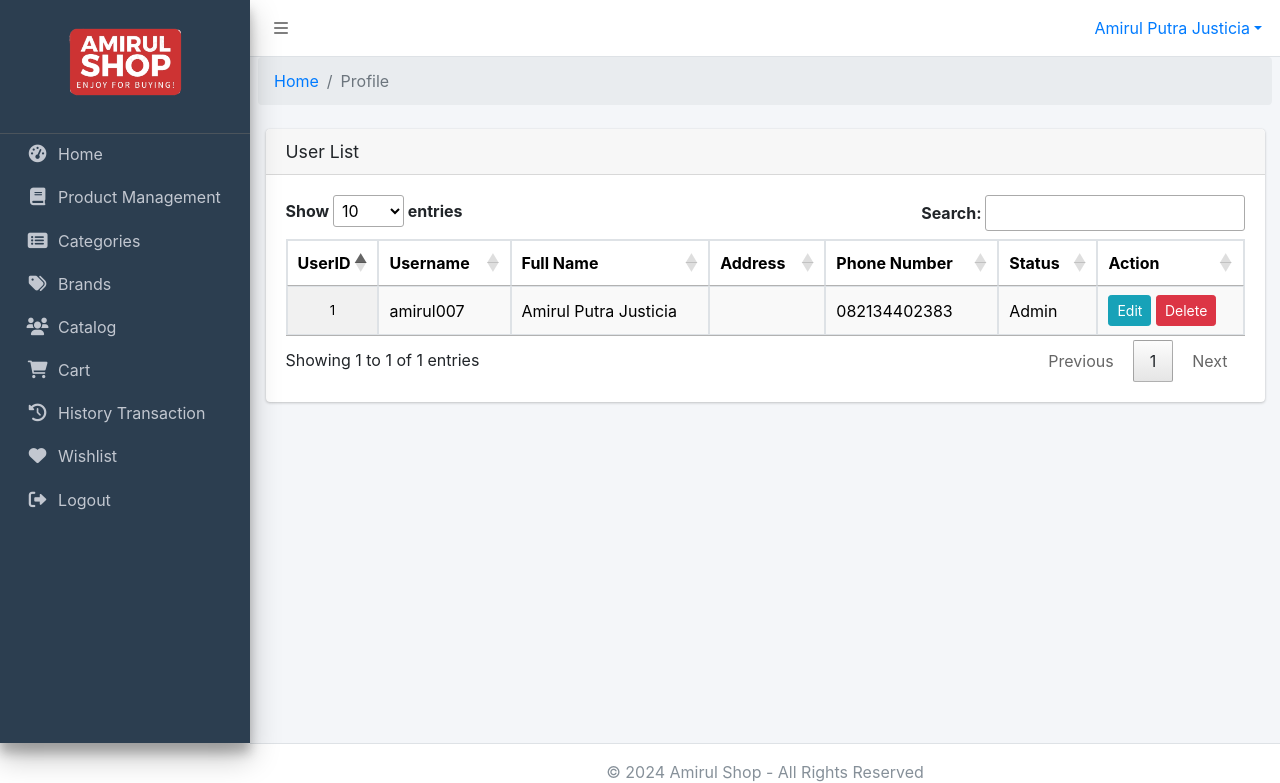
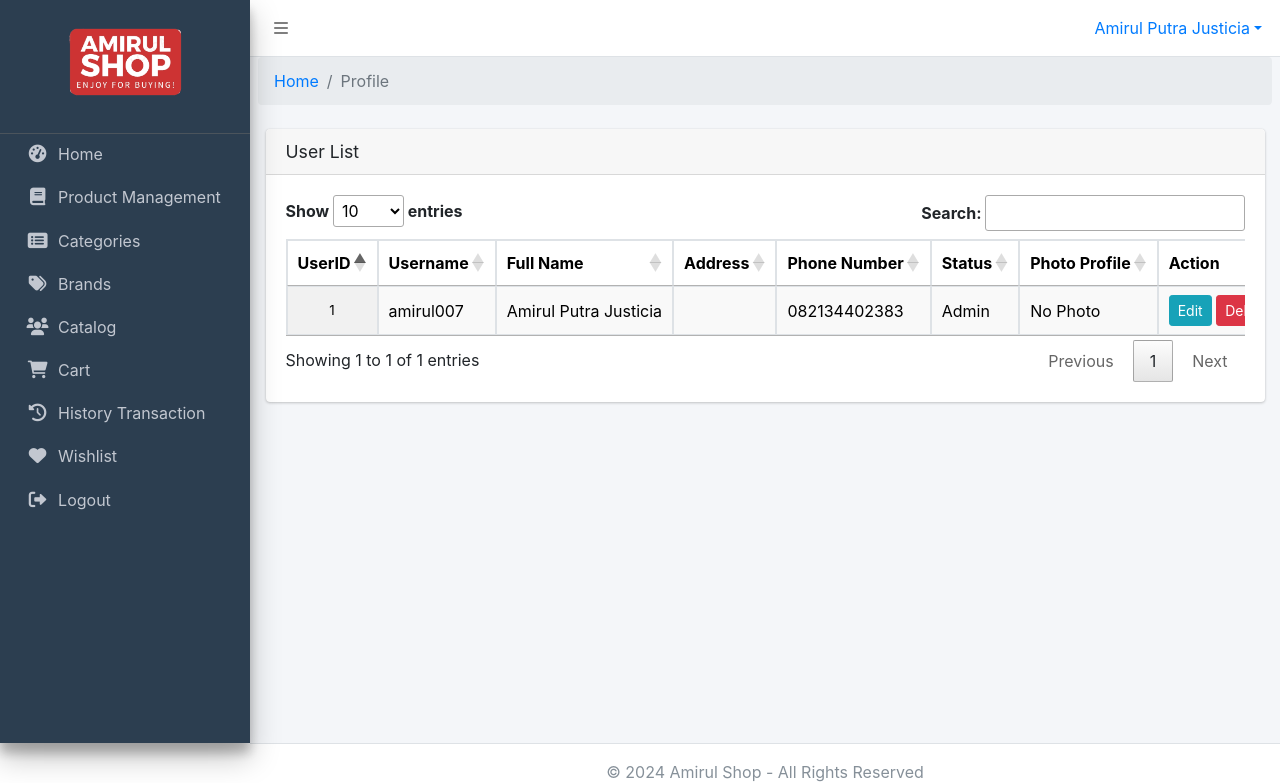
Before and after one commit to AmirulJusticia0507/toko-amirul, a PHP site: page /tcpdf/profile.php in a window 1280 px wide. Shown: the top 783 px of the page. Run offline with PHP 8.4, Linux system fonts and the light colour scheme; a user stored in the database is signed in; data comes from the database, SQL or seed files in the repository; lists and menus that the app fills with data are empty; some libraries are stand-ins or nearby versions.

Commit message:
updated profile.php
updated profile.php

```diff
--- a/profile.php
+++ b/profile.php
@@ -9,7 +9,7 @@ if (!isset($_SESSION['userid'])) {
 
 // Ambil informasi pengguna yang sedang login
 $userid = $_SESSION['userid'];
-$query = "SELECT * FROM `users` WHERE `userid` = '$userid'";
+$query = "SELECT *, NULL as photo_profile FROM `users` WHERE `userid` = '$userid'";
 $result = mysqli_query($koneklocalhost, $query);
 
 if (!$result) {
@@ -18,6 +18,11 @@ if (!$result) {
 
 $row = mysqli_fetch_assoc($result);
 $status = $row['status'];
+if (isset($row['photo_profile'])) {
+    $photo_profile = $row['photo_profile'];
+} else {
+    $photo_profile = null; // Handle the case where photo_profile is null or undefined
+}
 
 // Jika yang login adalah Customer, batasi hanya menampilkan data dirinya sendiri
 if ($status == 'Customer') {
@@ -40,7 +45,44 @@ if ($_SERVER["REQUEST_METHOD"] == "POST" && isset($_POST['update_profile'])) {
     $no_hp = mysqli_real_escape_string($koneklocalhost, $_POST['no_hp']);
     $edit_userid = mysqli_real_escape_string($koneklocalhost, $_POST['userid']);
 
-    // Query untuk update data profile
+    // Upload foto profile jika ada yang diunggah
+    if (isset($_FILES['photo_profile']) && $_FILES['photo_profile']['error'] === UPLOAD_ERR_OK) {
+        $file_name = $_FILES['photo_profile']['name'];
+        $file_size = $_FILES['photo_profile']['size'];
+        $file_tmp = $_FILES['photo_profile']['tmp_name'];
+        $file_type = $_FILES['photo_profile']['type'];
+
+        // Memeriksa ukuran file
+        if ($file_size > 10 * 1024 * 1024) { // 10 MB (1024 bytes = 1 KB)
+            echo '<script>alert("File size exceeds the limit of 10 MB.");</script>';
+        } else {
+            // Memeriksa tipe file
+            $allowed_types = array('image/jpeg', 'image/jpg', 'image/png');
+            if (in_array($file_type, $allowed_types)) {
+                // Direktori untuk menyimpan foto
+                $upload_path = 'uploads/profile_foto/';
+                $upload_file = $upload_path . basename($file_name);
+
+                // Memindahkan file yang diupload ke direktori yang ditentukan
+                if (move_uploaded_file($file_tmp, $upload_file)) {
+                    // Query untuk update data profile dengan foto
+                    $update_query = "UPDATE `users` SET `fullname` = '$fullname', `alamat` = '$alamat', `no_hp` = '$no_hp', `photo_profile` = '$upload_file' WHERE `userid` = '$edit_userid'";
+                    $update_result = mysqli_query($koneklocalhost, $update_query);
+
+                    if ($update_result) {
+                        echo '<script>alert("Profile updated successfully!");</script>';
+                    } else {
+                        echo '<script>alert("Failed to update profile. Please try again.");</script>';
+                    }
+                } else {
+                    echo '<script>alert("Failed to upload file.");</script>';
+                }
+            } else {
+                echo '<script>alert("Only JPG, JPEG, and PNG files are allowed.");</script>';
+            }
+        }
+    } else {
+        // Query untuk update data profile tanpa foto
         $update_query = "UPDATE `users` SET `fullname` = '$fullname', `alamat` = '$alamat', `no_hp` = '$no_hp' WHERE `userid` = '$edit_userid'";
         $update_result = mysqli_query($koneklocalhost, $update_query);
 
@@ -48,6 +90,7 @@ if ($_SERVER["REQUEST_METHOD"] == "POST" && isset($_POST['update_profile'])) {
             echo '<script>alert("Profile updated successfully!");</script>';
         } else {
             echo '<script>alert("Failed to update profile. Please try again.");</script>';
+        }
     }
 }
 
@@ -78,6 +121,7 @@ if ($_SERVER["REQUEST_METHOD"] == "POST" && isset($_POST['delete_user'])) {
     }
 }
 ?>
+
 
 <!DOCTYPE html>
 <html lang="en">
@@ -236,12 +280,13 @@ if ($_SERVER["REQUEST_METHOD"] == "POST" && isset($_POST['delete_user'])) {
                                                 <th>Address</th>
                                                 <th>Phone Number</th>
                                                 <th>Status</th>
+                                                <th>Photo Profile</th>
                                                 <th>Action</th>
                                             </tr>
                                         </thead>
                                         <tbody>
                                             <?php
-                                            $user_query = "SELECT * FROM `users`";
+                                            $user_query = "SELECT *, NULL as photo_profile FROM `users`";
                                             $user_result = mysqli_query($koneklocalhost, $user_query);
                                             $nomorUrutTerakhir = 1;
                                             while ($user = mysqli_fetch_assoc($user_result)) {
@@ -253,6 +298,15 @@ if ($_SERVER["REQUEST_METHOD"] == "POST" && isset($_POST['delete_user'])) {
                                                 echo '<td>' . htmlspecialchars($user['alamat']) . '</td>';
                                                 echo '<td>' . htmlspecialchars($user['no_hp']) . '</td>';
                                                 echo '<td>' . htmlspecialchars($user['status']) . '</td>';
+                                                echo '<td>';
+                                                if (!empty($user['photo_profile'])) {
+                                                    // Display the photo profile with Fancybox if available
+                                                    $photo_path = $user['photo_profile'];
+                                                    echo '<a data-fancybox="gallery" href="' . $photo_path . '"><img src="' . $photo_path . '" class="img-thumbnail" style="width: 50px; height: auto;"></a>';
+                                                } else {
+                                                    echo 'No Photo';
+                                                }
+                                                echo '</td>';
                                                 echo '<td>
                                                     <button class="btn btn-sm btn-info" data-bs-toggle="modal" data-bs-target="#editModal" data-userid="' . htmlspecialchars($user['userid']) . '" data-fullname="' . htmlspecialchars($user['fullname']) . '" data-alamat="' . htmlspecialchars($user['alamat']) . '" data-no_hp="' . htmlspecialchars($user['no_hp']) . '">Edit</button>
                                                     <form method="POST" style="display:inline;">
@@ -284,6 +338,13 @@ if ($_SERVER["REQUEST_METHOD"] == "POST" && isset($_POST['delete_user'])) {
                             <form action="<?php echo htmlspecialchars($_SERVER["PHP_SELF"]); ?>" method="POST">
                                 <div class="modal-body">
                                     <input type="hidden" id="edit_userid" name="userid">
+                                    <!-- Input untuk upload foto -->
+                                    <div class="mb-3">
+                                        <label for="edit_photo_profile" class="form-label">Photo Profile</label>
+                                        <input type="file" class="form-control" id="edit_photo_profile" name="photo_profile">
+                                        <img src="" id="edit_photo_preview" class="mt-2" style="max-width: 200px; display: none;">
+                                        <button type="button" class="btn btn-sm btn-danger mt-2" id="edit_remove_photo" style="display: none;">Remove Photo</button>
+                                    </div>
                                     <div class="mb-3">
                                         <label for="edit_fullname" class="form-label">Full Name</label>
                                         <input type="text" class="form-control" id="edit_fullname" name="fullname">
@@ -343,6 +404,30 @@ if ($_SERVER["REQUEST_METHOD"] == "POST" && isset($_POST['delete_user'])) {
     <script>
         document.addEventListener('DOMContentLoaded', function () {
             var editModal = document.getElementById('editModal');
+            var editPhotoInput = editModal.querySelector('#edit_photo_profile');
+            var editPhotoPreview = editModal.querySelector('#edit_photo_preview');
+            var editRemovePhotoBtn = editModal.querySelector('#edit_remove_photo');
+
+            editPhotoInput.addEventListener('change', function () {
+                var file = this.files[0];
+                if (file) {
+                    var reader = new FileReader();
+                    reader.onload = function (e) {
+                        editPhotoPreview.src = e.target.result;
+                        editPhotoPreview.style.display = 'block';
+                        editRemovePhotoBtn.style.display = 'block';
+                    };
+                    reader.readAsDataURL(file);
+                }
+            });
+
+            editRemovePhotoBtn.addEventListener('click', function () {
+                editPhotoPreview.src = '';
+                editPhotoPreview.style.display = 'none';
+                editRemovePhotoBtn.style.display = 'none';
+                editPhotoInput.value = ''; // Clear the file input
+            });
+
             editModal.addEventListener('show.bs.modal', function (event) {
                 var button = event.relatedTarget;
                 var userid = button.getAttribute('data-userid');
@@ -359,8 +444,28 @@ if ($_SERVER["REQUEST_METHOD"] == "POST" && isset($_POST['delete_user'])) {
                 modalFullName.value = fullname;
                 modalAlamat.value = alamat;
                 modalNoHp.value = no_hp;
+
+                // Reset photo preview and remove button on modal show
+                editPhotoPreview.src = '';
+                editPhotoPreview.style.display = 'none';
+                editRemovePhotoBtn.style.display = 'none';
+                editPhotoInput.value = ''; // Clear the file input
             });
         });
     </script>
+    <script>
+        $(document).ready(function() {
+            $("[data-fancybox]").fancybox({
+                buttons: [
+                    "zoom",
+                    "slideShow",
+                    "thumbs",
+                    "close"
+                ],
+                loop: true
+            });
+        });
+    </script>
+
 </body>
 </html>
```
Lines whose indentation alone changed are shown as unchanged.
